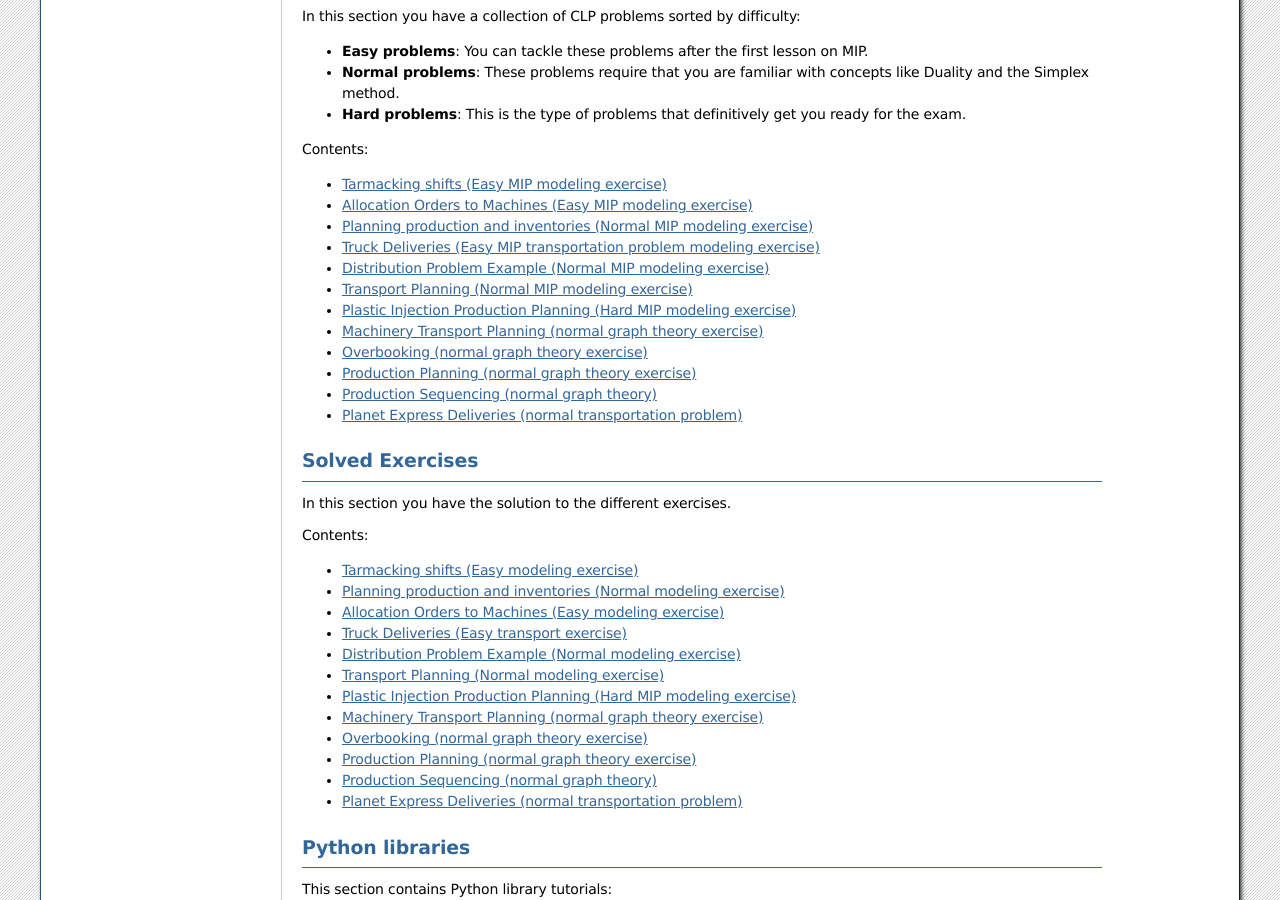
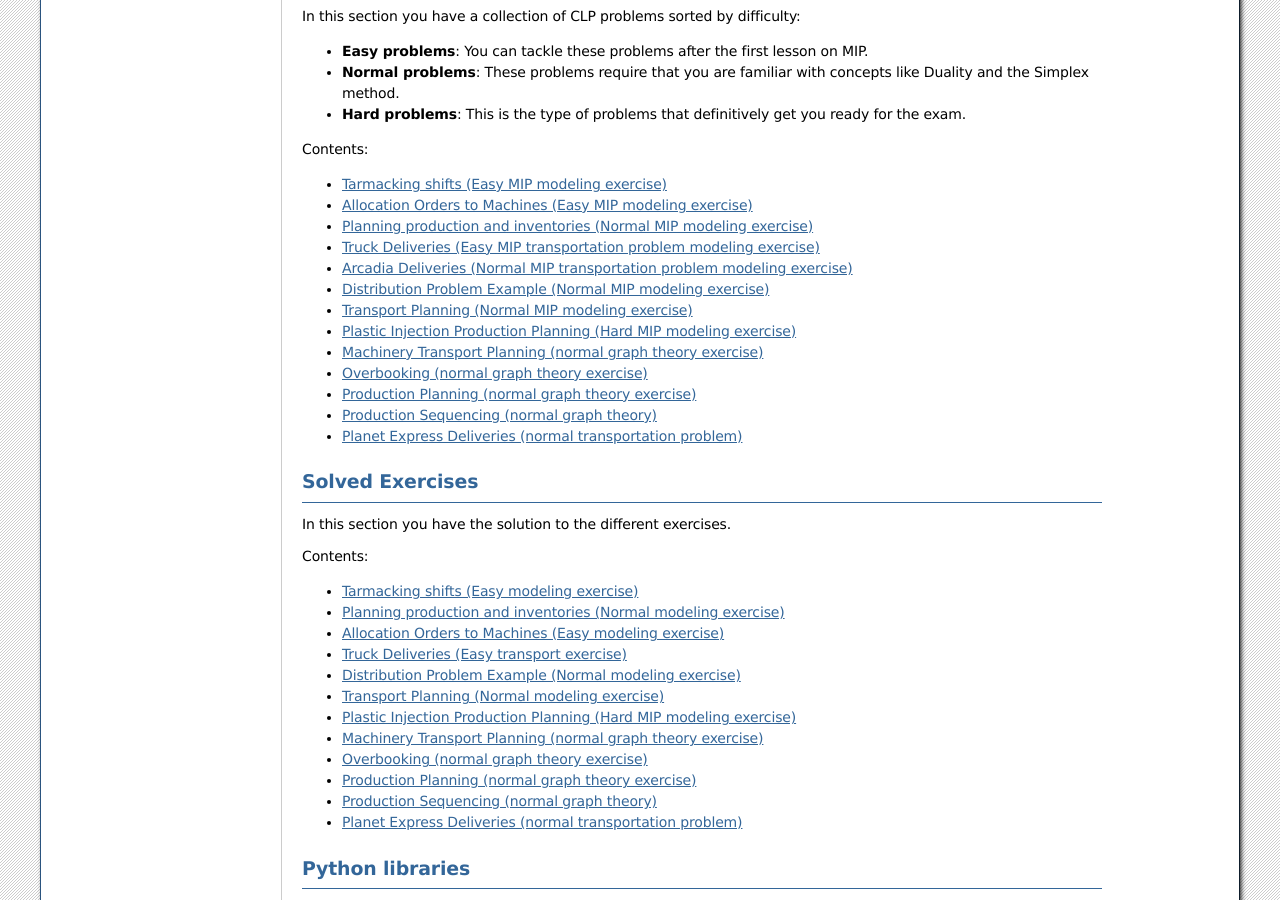
Before and after one commit to ffraile/operations-research-notebooks, a Sphinx documentation site: the page built from docs/source/MIP/index.rst, in a window 1280 px wide and 900 px high, scrolled down 612 px. Built offline with Sphinx 7.4.7, drawn with Linux system fonts in a browser that asks for light colours; pages that are not in the unit, such as notebooks, are missing from menus.

Commit message:
Added arcadia deliveries problem

```diff
--- a/docs/source/MIP/index.rst
+++ b/docs/source/MIP/index.rst
@@ -42,6 +42,7 @@ In this section you have a collection of CLP problems sorted by difficulty:
     Allocation Orders to Machines (Easy MIP modeling exercise) </MIP/exercises/Allocating Orders to Machines>
     Planning production and inventories (Normal MIP modeling exercise) </MIP/exercises/Planning production and inventories>
     Truck Deliveries (Easy MIP transportation problem modeling exercise) </MIP/exercises/Truck Deliveries>
+    Arcadia Deliveries (Normal MIP transportation problem modeling exercise) </MIP/exercises/Arcadia_deliveries>
     Distribution Problem Example (Normal MIP modeling exercise) </MIP/exercises/Distribution Problem Example>
     Transport Planning (Normal MIP modeling exercise) </MIP/exercises/Transport Planning>
     Plastic Injection Production Planning (Hard MIP modeling exercise) </MIP/exercises/Plastic Injection Production Planning>
```
